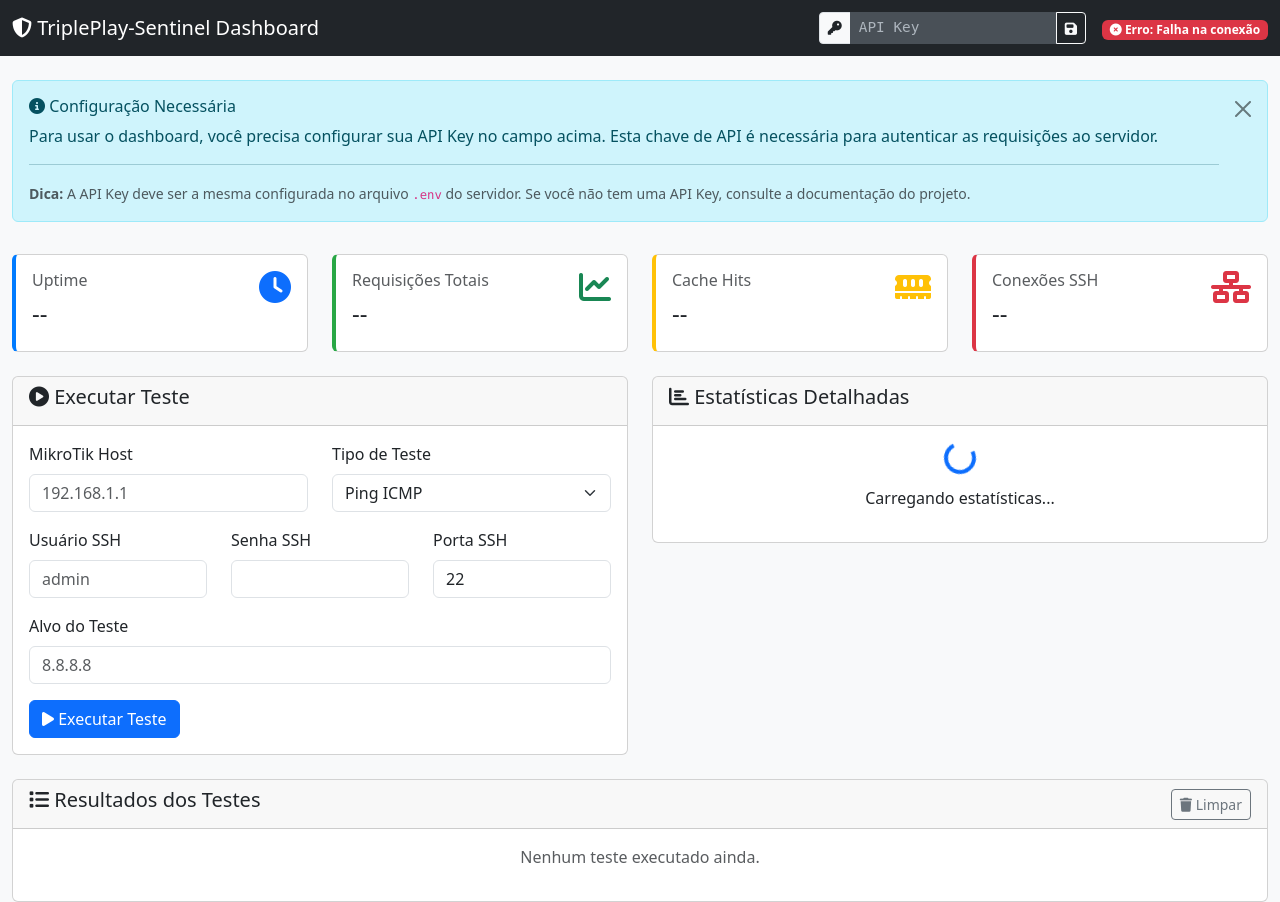
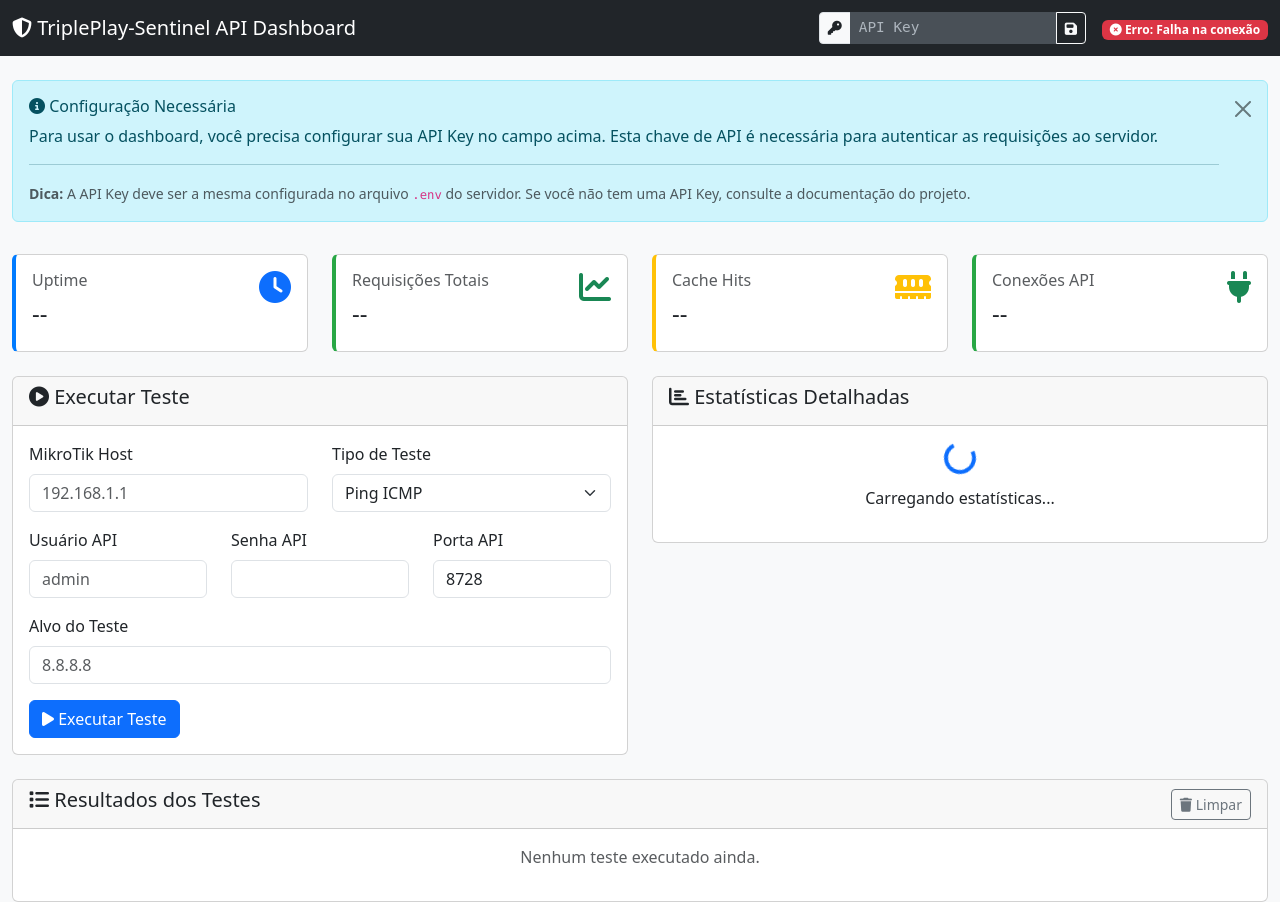
Before and after one commit to flicl/TriplePlay-Sentinel, a Flask app: template src/collector/templates/dashboard.html in a window 1280 px wide. Run offline with Flask 3, Linux system fonts and the light colour scheme; the template is opened without the code that fills it, so the values that code supplies are empty; parts of the project's set-up code (start-up, migrations or seed data) failed here and were passed over; some libraries are stand-ins or nearby versions.

Commit message:
feat: update dashboard for API-only architecture
✅ Dashboard Interface Updates:
- Change SSH connections → API connections monitoring
- Update labels: SSH User/Password → API User/Password
- Change default port from 22 → 8728 (MikroTik API)
- Update connection metrics display for API pool
- Clean title: 'TriplePlay-Sentinel API Dashboard'

✅ JavaScript Updates:
- Replace SSH metrics with API connection metrics
- Update form validation for API port (8728)
- Update connection status indicators

✅ Code Documentation:
- Update __init__.py descriptions for API architecture
- Clean legacy logs with SSH references
- Version bump to 2.1.0 in documentation

🎯 Result: 100% API-native dashboard interface

```diff
--- a/src/collector/__init__.py
+++ b/src/collector/__init__.py
@@ -11,11 +11,11 @@
 - config: Configurações centralizadas do sistema
 - models: Modelos de dados e estruturas
 - cache: Sistema de cache inteligente com TTL
-- mikrotik: Conector SSH para dispositivos MikroTik
+- mikrotik_connector: Conector API nativo para dispositivos MikroTik
 - processor: Processador de resultados de testes
-- app: Aplicação Flask principal com API REST
+- sentinel_api_server: Aplicação Flask principal com API REST
 
-Versão: 2.0.0
+Versão: 2.1.0
 """
 
 __version__ = "2.0.0"
--- a/src/collector/static/dashboard.js
+++ b/src/collector/static/dashboard.js
@@ -159,9 +159,9 @@
         const cacheHitRate = data.cache?.hit_rate_percent || 0;
         document.getElementById('cache-hits').textContent = `${cacheHitRate}%`;
 
-        // Conexões SSH
-        const sshConnections = data.connections?.active_ssh || 0;
-        document.getElementById('ssh-connections').textContent = sshConnections;
+        // Conexões API
+        const apiConnections = data.connections?.active_api || 0;
+        document.getElementById('api-connections').textContent = apiConnections;
     }
 
     updateDetailedStats(data) {
@@ -181,9 +181,9 @@
                 <div class="col-6">
                     <h6 class="text-muted">Conexões</h6>
                     <ul class="list-unstyled">
-                        <li><strong>Ativas:</strong> ${data.connections?.active_ssh || 0}</li>
+                        <li><strong>Ativas:</strong> ${data.connections?.active_api || 0}</li>
                         <li><strong>Total:</strong> ${data.connections?.total_connections || 0}</li>
-                        <li><strong>Reuso:</strong> ${data.connections?.reuse_rate_percent?.toFixed(1) || 0}%</li>
+                        <li><strong>Pool:</strong> ${data.connections?.pool_size || 0}</li>
                         <li><strong>Falhas:</strong> ${data.connections?.failed_connections || 0}</li>
                     </ul>
                 </div>
@@ -255,7 +255,7 @@
             mikrotik_host: document.getElementById('mikrotik-host').value,
             mikrotik_user: document.getElementById('mikrotik-user').value,
             mikrotik_password: document.getElementById('mikrotik-password').value,
-            mikrotik_port: parseInt(document.getElementById('mikrotik-port').value) || 22,
+            mikrotik_port: parseInt(document.getElementById('mikrotik-port').value) || 8728,
             test_type: document.getElementById('test-type').value,
             target: document.getElementById('target').value,
             count: 4,
--- a/src/collector/templates/dashboard.html
+++ b/src/collector/templates/dashboard.html
@@ -3,7 +3,7 @@
 <head>
     <meta charset="UTF-8">
     <meta name="viewport" content="width=device-width, initial-scale=1.0">
-    <title>TriplePlay-Sentinel Dashboard</title>
+    <title>TriplePlay-Sentinel API Dashboard</title>
     <link href="https://cdnjs.cloudflare.com/ajax/libs/bootstrap/5.3.0/css/bootstrap.min.css" rel="stylesheet">
     <link href="https://cdnjs.cloudflare.com/ajax/libs/font-awesome/6.4.0/css/all.min.css" rel="stylesheet">
     <style>
@@ -55,7 +55,7 @@
         <div class="container-fluid">
             <span class="navbar-brand mb-0 h1">
                 <i class="fas fa-shield-alt"></i>
-                TriplePlay-Sentinel Dashboard
+                TriplePlay-Sentinel API Dashboard
             </span>
             <div class="d-flex align-items-center">
                 <div class="me-3">
@@ -148,15 +148,15 @@
                 </div>
             </div>
             <div class="col-md-3">
-                <div class="card card-metric danger">
+                <div class="card card-metric success">
                     <div class="card-body">
                         <div class="d-flex justify-content-between">
                             <div>
-                                <h6 class="card-title text-muted">Conexões SSH</h6>
-                                <h4 id="ssh-connections">--</h4>
+                                <h6 class="card-title text-muted">Conexões API</h6>
+                                <h4 id="api-connections">--</h4>
                             </div>
-                            <div class="text-danger">
-                                <i class="fas fa-network-wired fa-2x"></i>
+                            <div class="text-success">
+                                <i class="fas fa-plug fa-2x"></i>
                             </div>
                         </div>
                     </div>
@@ -193,20 +193,20 @@
                             <div class="row">
                                 <div class="col-md-4">
                                     <div class="mb-3">
-                                        <label for="mikrotik-user" class="form-label">Usuário SSH</label>
+                                        <label for="mikrotik-user" class="form-label">Usuário API</label>
                                         <input type="text" class="form-control" id="mikrotik-user" placeholder="admin" required>
                                     </div>
                                 </div>
                                 <div class="col-md-4">
                                     <div class="mb-3">
-                                        <label for="mikrotik-password" class="form-label">Senha SSH</label>
+                                        <label for="mikrotik-password" class="form-label">Senha API</label>
                                         <input type="password" class="form-control" id="mikrotik-password" required>
                                     </div>
                                 </div>
                                 <div class="col-md-4">
                                     <div class="mb-3">
-                                        <label for="mikrotik-port" class="form-label">Porta SSH</label>
-                                        <input type="number" class="form-control" id="mikrotik-port" value="22" min="1" max="65535" placeholder="22">
+                                        <label for="mikrotik-port" class="form-label">Porta API</label>
+                                        <input type="number" class="form-control" id="mikrotik-port" value="8728" min="1" max="65535" placeholder="8728">
                                     </div>
                                 </div>
                             </div>
```
Also changed, not shown: 2 other files.
